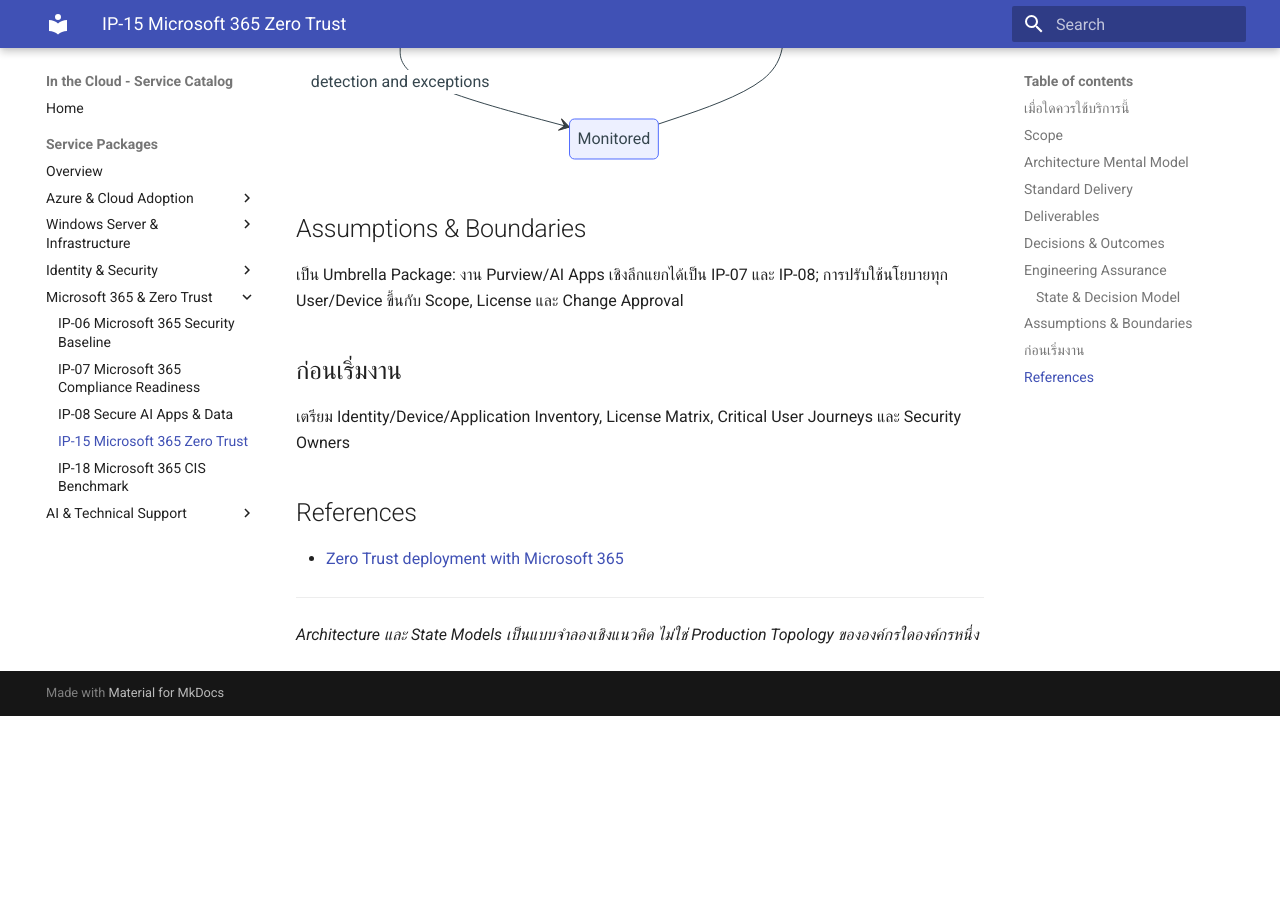
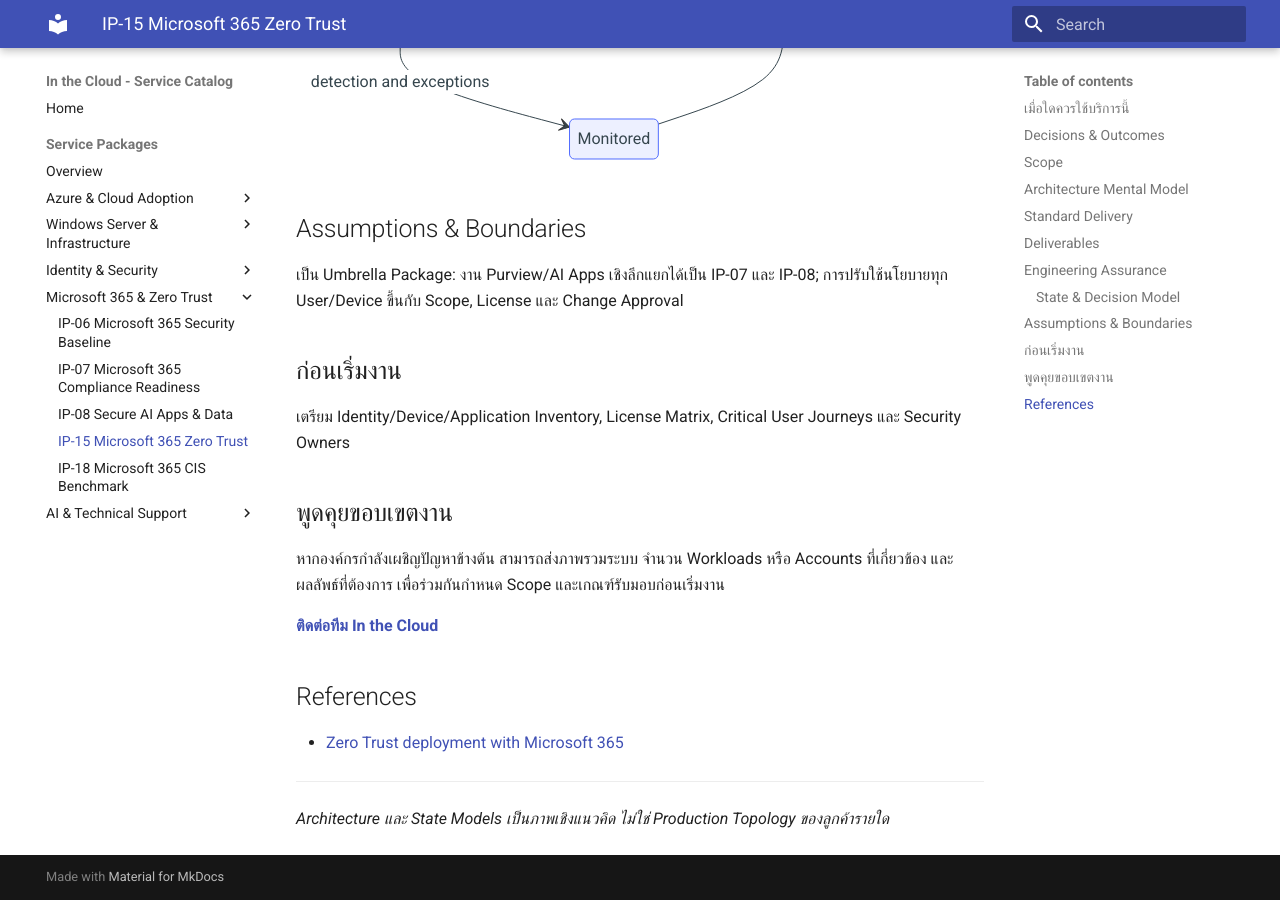
Before and after one commit to inthecloudth/service-catalog, an MkDocs documentation site: the page built from docs/services/ip-15-microsoft-365-zero-trust.md, in a window 1280 px wide and 900 px high, scrolled down 2466 px. Built offline with MkDocs 1.6.1 and Material for MkDocs 9.7.7, drawn with Linux system fonts in a browser that asks for light colours; before the commit the page ends 3182 px from its top, so only the background shows below that; some of the changed text lies outside the part shown.

Commit message:
docs(catalog): prioritize buyer outcomes and contact path for IP-15

```diff
--- a/docs/services/ip-15-microsoft-365-zero-trust.md
+++ b/docs/services/ip-15-microsoft-365-zero-trust.md
@@ -9,6 +9,12 @@
 - มี Microsoft 365 หลาย Workloads แต่ Control เรื่อง Identity, Device, App และ Data ไม่สอดคล้องกัน
 - ต้องการยกระดับ Zero Trust โดยไม่ Lockout ผู้ใช้หรือขัด Business Process
 - ต้องการภาพรวมของ Roadmap มากกว่าการปรับ Secure Score เป็นรายการ ๆ
+
+## Decisions & Outcomes
+
+- ได้ Prioritized Zero Trust Roadmap ที่เชื่อม Policy กับ Business Risks
+- มี Policy Pilot และผลทดสอบ Access / Data Protection ใน Scope
+- เห็นความสัมพันธ์ของ Identity, Endpoint, Application และ Data Controls
 
 ## Scope
 
@@ -80,9 +80,16 @@ stateDiagram-v2
 
 เตรียม Identity/Device/Application Inventory, License Matrix, Critical User Journeys และ Security Owners
 
+## พูดคุยขอบเขตงาน
+
+หากองค์กรกำลังเผชิญปัญหาข้างต้น สามารถส่งภาพรวมระบบ จำนวน Workloads หรือ Accounts ที่เกี่ยวข้อง และผลลัพธ์ที่ต้องการ เพื่อร่วมกันกำหนด Scope และเกณฑ์รับมอบก่อนเริ่มงาน
+
+**[ติดต่อทีม In the Cloud](mailto:info@inthecloud.co.th?subject=Service%20IP-15)**
+
 ## References
 
 - [Zero Trust deployment with Microsoft 365](https://learn.microsoft.com/en-us/security/zero-trust/microsoft-365-zero-trust)
 
 ---
-*Architecture และ State Models เป็นแบบจำลองเชิงแนวคิด ไม่ใช่ Production Topology ขององค์กรใดองค์กรหนึ่ง*
+
+*Architecture และ State Models เป็นภาพเชิงแนวคิด ไม่ใช่ Production Topology ของลูกค้ารายใด*
```
Also changed, not shown: other parts of docs/services/ip-15-microsoft-365-zero-trust.md (+0 -6 lines).
